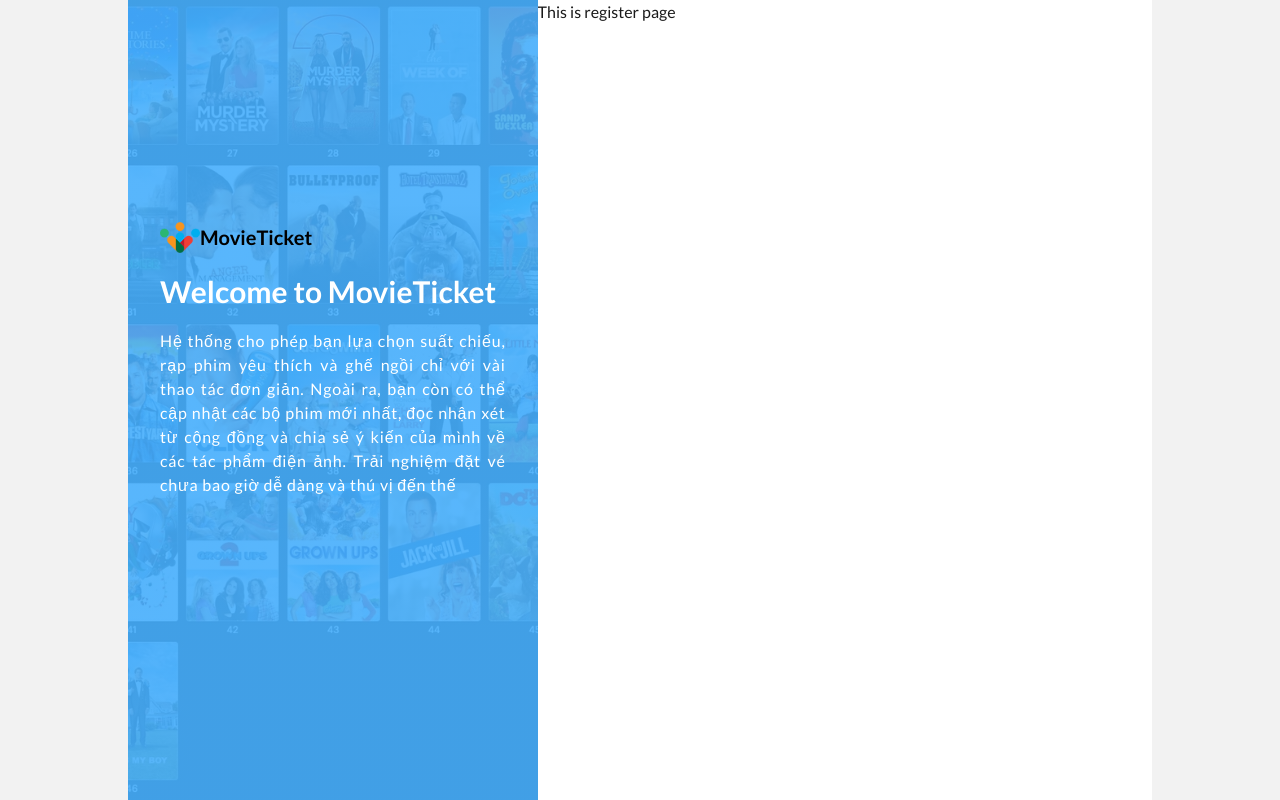
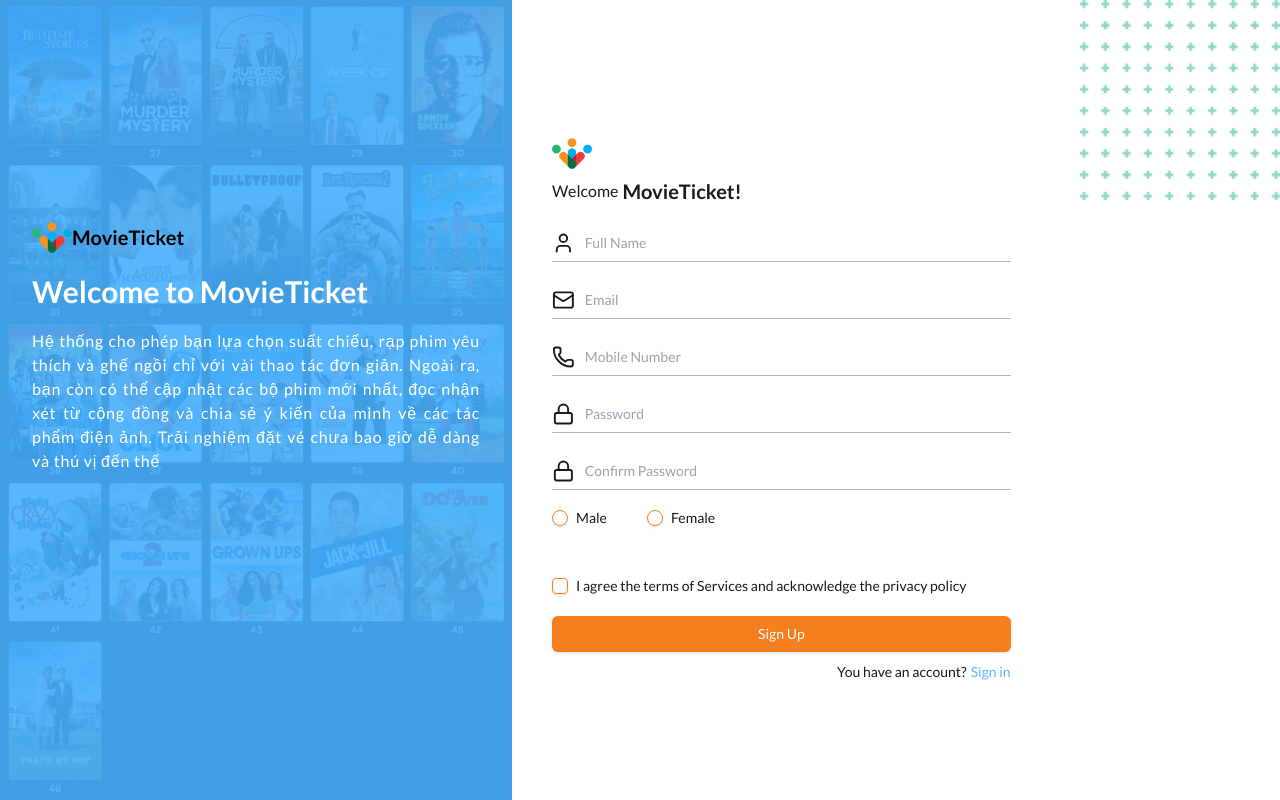
Before and after one commit to phongnd2802/movie-ticket-booking, a Next.js app in the folder client/: page /register in a window 1280 px wide. Built offline with nearby package versions, Linux system fonts and the light colour scheme.

Commit message:
finished register page

```diff
--- a/client/app/(auth)/layout.jsx
+++ b/client/app/(auth)/layout.jsx
@@ -8,7 +8,7 @@
 
 export default function AuthLayout({ children }) {
   return (
-    <div className={clsx("flex w-[80%] m-auto")}>
+    <div className={clsx("flex")}>
       <div className="relative w-2/5 h-screen">
         <div className="absolute inset-0 bg-[url('/image/background-image.webp')] bg-cover bg-center"></div>
 
--- a/client/app/(auth)/login/page.jsx
+++ b/client/app/(auth)/login/page.jsx
@@ -11,10 +11,17 @@
 function LoginPage() {
   return (
     <div className="h-screen p-10 flex items-center">
+      <Image
+        className={clsx("fixed right-0 top-0")}
+        src={"/image/star-shape.png"}
+        alt="start-shape"
+        width={200}
+        height={200}
+      />
       {/* Logo */}
       <div className={clsx("w-8/12")}>
         <div>
-          <Image src={logo} alt="This is a logo" width={40} />
+          <Image src={logo} alt="This is a logo" width={40} height={40} />
         </div>
 
         {/* Login Form */}
@@ -51,7 +58,11 @@
 
         <h4 className={clsx("text-xl font-bold mb-[20px]")}>Login With</h4>
 
-        <div className={clsx("flex justify-around items-center gap-20")}>
+        <div
+          className={clsx(
+            "flex sm:flex-col sm:gap-3 xl:justify-around xl:items-center xl:gap-20 xl:flex-row"
+          )}
+        >
           <Link
             href={"#"}
             className={clsx(
--- a/client/app/(auth)/register/page.jsx
+++ b/client/app/(auth)/register/page.jsx
@@ -1,5 +1,108 @@
+import { Button } from "@/components/ui/button";
+import { Checkbox } from "@/components/ui/checkbox";
+import { Input } from "@/components/ui/input";
+import { Label } from "@/components/ui/label";
+import { RadioGroup, RadioGroupItem } from "@/components/ui/radio-group";
+import clsx from "clsx";
+import { Phone } from "lucide-react";
+import { Lock } from "lucide-react";
+import { Mail } from "lucide-react";
+import { User } from "lucide-react";
+import Image from "next/image";
+import Link from "next/link";
+
 function RegisterPage() {
-  return <h1>This is register page</h1>;
+  return (
+    <div className="h-screen p-10 flex items-center">
+
+      <Image
+              className={clsx("fixed right-0 top-0")}
+              src={"/image/star-shape.png"}
+              alt="start-shape"
+              width={200}
+              height={200}
+            />
+      <div className={clsx("w-8/12 relative")}>
+        <div>
+          <Image
+            src={"/image/logo.png"}
+            alt="This is a logo"
+            width={40}
+            height={40}
+          />
+        </div>
+
+        <div className={clsx("my-2 flex items-center mb-[20px]")}>
+          <h4 className={clsx("font-medium text-center")}>Welcome</h4>
+          <span className={clsx("ml-1 font-black text-xl")}>MovieTicket!</span>
+        </div>
+
+        <Input
+          type={"text"}
+          className={clsx("mb-[20px]")}
+          placeHolder={"Full Name"}
+        >
+          <User className={clsx("w-full h-full text-base")} />
+        </Input>
+
+        <Input
+          type={"email"}
+          className={clsx("mb-[20px]")}
+          placeHolder={"Email"}
+        >
+          <Mail className={clsx("w-full h-full text-base")} />
+        </Input>
+
+        <Input
+          type={"text"}
+          className={clsx("mb-[20px]")}
+          placeHolder={"Mobile Number"}
+        >
+          <Phone className={clsx("w-full h-full text-base")} />
+        </Input>
+
+        <Input
+          className={clsx("mb-[20px]")}
+          placeHolder={"Password"}
+          type={"password"}
+        >
+          <Lock className={clsx("w-full h-full text-base")} />
+        </Input>
+
+        <Input
+          className={clsx("mb-[20px]")}
+          placeHolder={"Confirm Password"}
+          type={"password"}
+        >
+          <Lock className={clsx("w-full h-full text-base")} />
+        </Input>
+
+        <RadioGroup className={clsx("flex gap-10 mb-[50px]")}>
+          <div className="flex items-center space-x-2">
+            <RadioGroupItem value="male" id="male" />
+            <Label htmlFor="male">Male</Label>
+          </div>
+          <div className="flex items-center space-x-2">
+            <RadioGroupItem value="female" id="female" />
+            <Label htmlFor="female">Female</Label>
+          </div>
+        </RadioGroup>
+
+        <div className={clsx("flex items-center gap-2 mb-[20px]")}>
+          <Checkbox />
+          <p className={clsx("text-sm")}>I agree the terms of Services and acknowledge the privacy policy</p>
+        </div>
+
+        <Button className={clsx("w-full mb-[10px]")}>Sign Up</Button>
+
+
+        <div className={clsx("absolute text-sm right-0")}>
+          <span className="mr-1">You have an account?</span>
+          <Link className="text-[rgba(70,174,252,0.9)]" href={"/login"}>Sign in</Link>
+        </div>
+      </div>
+    </div>
+  );
 }
 
 export default RegisterPage;
--- a/client/app/layout.jsx
+++ b/client/app/layout.jsx
@@ -3,8 +3,8 @@
 function RootLayout({ children }) {
   return (
     <html lang="en">
-      <body className={`${lato.className} antialiased`}>
-        <main className="m-auto ">{children}</main>
+      <body className={`${lato.className} antialiased bg-white`}>
+        <main className="m-auto">{children}</main>
       </body>
     </html>
   );
--- /dev/null
+++ b/client/components/ui/checkbox.jsx
@@ -0,0 +1,24 @@
+"use client"
+
+import * as React from "react"
+import * as CheckboxPrimitive from "@radix-ui/react-checkbox"
+import { Check } from "lucide-react"
+
+import { cn } from "@/lib/utils"
+
+const Checkbox = React.forwardRef(({ className, ...props }, ref) => (
+  <CheckboxPrimitive.Root
+    ref={ref}
+    className={cn(
+      "peer h-4 w-4 shrink-0 rounded-sm border border-primary shadow focus-visible:outline-none focus-visible:ring-1 focus-visible:ring-ring disabled:cursor-not-allowed disabled:opacity-50 data-[state=checked]:bg-primary data-[state=checked]:text-primary-foreground",
+      className
+    )}
+    {...props}>
+    <CheckboxPrimitive.Indicator className={cn("flex items-center justify-center text-current")}>
+      <Check className="h-4 w-4" />
+    </CheckboxPrimitive.Indicator>
+  </CheckboxPrimitive.Root>
+))
+Checkbox.displayName = CheckboxPrimitive.Root.displayName
+
+export { Checkbox }
--- /dev/null
+++ b/client/components/ui/label.jsx
@@ -0,0 +1,18 @@
+"use client"
+
+import * as React from "react"
+import * as LabelPrimitive from "@radix-ui/react-label"
+import { cva } from "class-variance-authority";
+
+import { cn } from "@/lib/utils"
+
+const labelVariants = cva(
+  "text-sm font-medium leading-none peer-disabled:cursor-not-allowed peer-disabled:opacity-70"
+)
+
+const Label = React.forwardRef(({ className, ...props }, ref) => (
+  <LabelPrimitive.Root ref={ref} className={cn(labelVariants(), className)} {...props} />
+))
+Label.displayName = LabelPrimitive.Root.displayName
+
+export { Label }
--- /dev/null
+++ b/client/components/ui/radio-group.jsx
@@ -0,0 +1,31 @@
+"use client"
+
+import * as React from "react"
+import * as RadioGroupPrimitive from "@radix-ui/react-radio-group"
+import { Circle } from "lucide-react"
+
+import { cn } from "@/lib/utils"
+
+const RadioGroup = React.forwardRef(({ className, ...props }, ref) => {
+  return (<RadioGroupPrimitive.Root className={cn("grid gap-2", className)} {...props} ref={ref} />);
+})
+RadioGroup.displayName = RadioGroupPrimitive.Root.displayName
+
+const RadioGroupItem = React.forwardRef(({ className, ...props }, ref) => {
+  return (
+    (<RadioGroupPrimitive.Item
+      ref={ref}
+      className={cn(
+        "aspect-square h-4 w-4 rounded-full border border-primary text-primary shadow focus:outline-none focus-visible:ring-1 focus-visible:ring-ring disabled:cursor-not-allowed disabled:opacity-50",
+        className
+      )}
+      {...props}>
+      <RadioGroupPrimitive.Indicator className="flex items-center justify-center">
+        <Circle className="h-3.5 w-3.5 fill-primary" />
+      </RadioGroupPrimitive.Indicator>
+    </RadioGroupPrimitive.Item>)
+  );
+})
+RadioGroupItem.displayName = RadioGroupPrimitive.Item.displayName
+
+export { RadioGroup, RadioGroupItem }
--- a/client/package.json
+++ b/client/package.json
@@ -9,6 +9,9 @@
     "lint": "next lint"
   },
   "dependencies": {
+    "@radix-ui/react-checkbox": "^1.1.3",
+    "@radix-ui/react-label": "^2.1.1",
+    "@radix-ui/react-radio-group": "^1.2.2",
     "@radix-ui/react-slot": "^1.1.1",
     "class-variance-authority": "^0.7.1",
     "clsx": "^2.1.1",
```
Also changed, not shown: client/public/image/star-shape.png (added), 1 other file (tests, documents, lock files or other folders).
